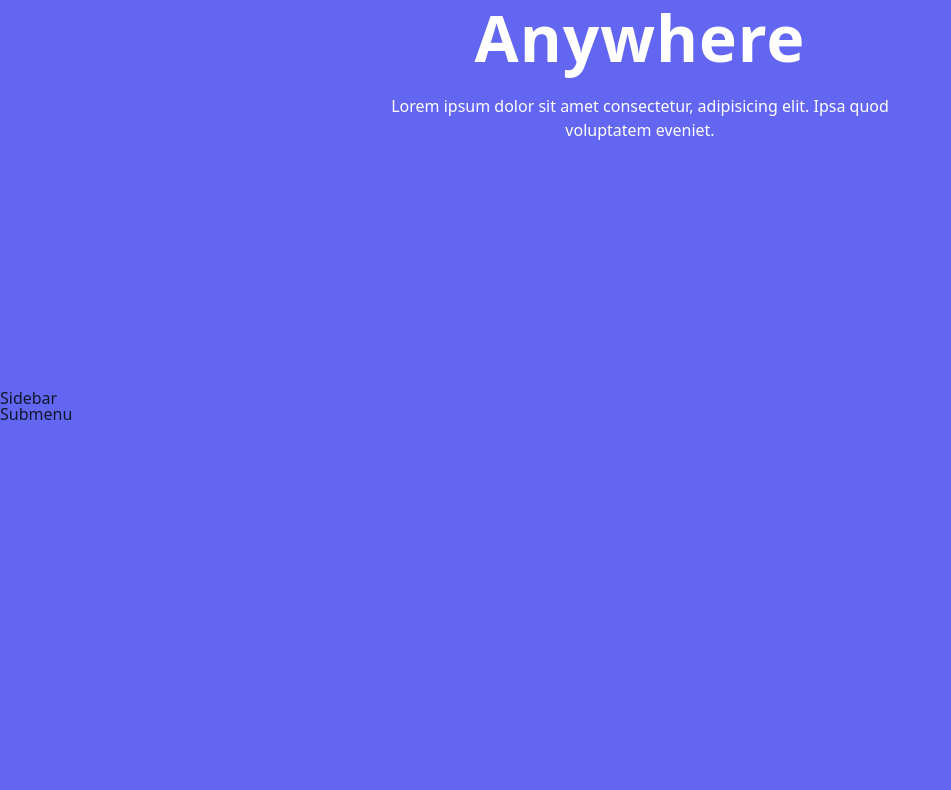
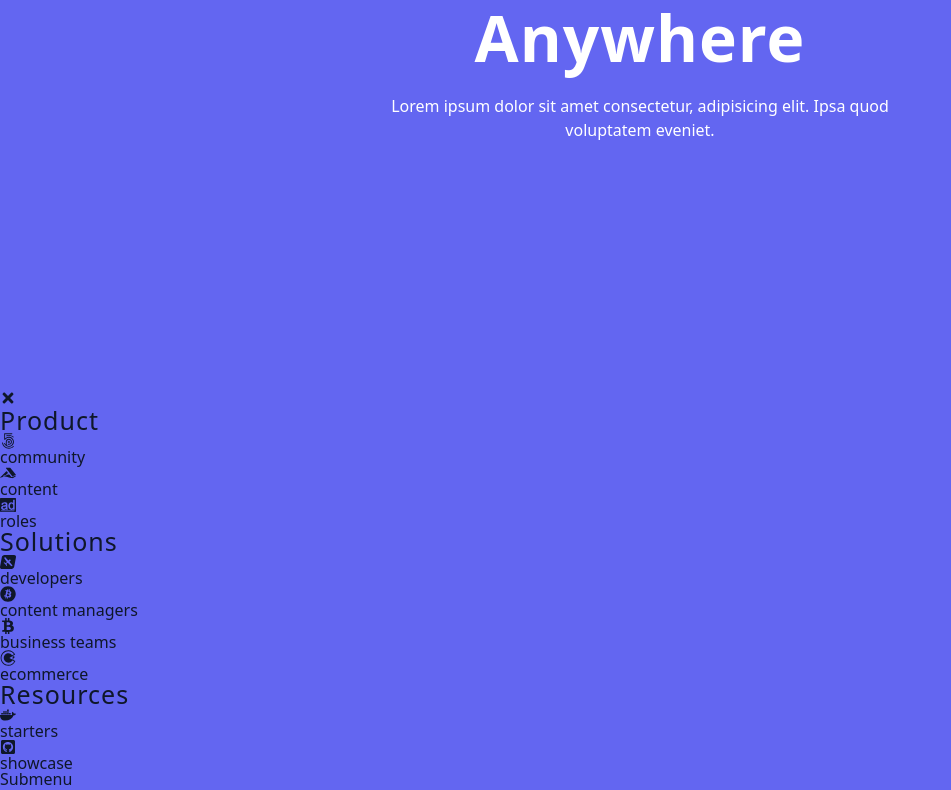
Before and after one commit to stormymayday/react-sublinks, a Next.js app: page / in a window 1280 px wide. Shown: the part 410-1200 px from the top of the page, without its empty margins (0-951 px from the left). Before the commit the page ends 835 px from the top, so only its background shows below. Built offline with nearby package versions, Linux system fonts and the light colour scheme.

Commit message:
Sidebar TSX

```diff
--- a/components/Sidebar.tsx
+++ b/components/Sidebar.tsx
@@ -1,4 +1,43 @@
+"use client";
+
+import { FaTimes } from "react-icons/fa";
+import sublinks from "@/data";
+import { useAppContext } from "@/context/AppContext";
+
 function Sidebar() {
-    return <div>Sidebar</div>;
+    const { isSideBarOpen, setIsSidebarOpen } = useAppContext();
+    return (
+        <aside className="sidebar">
+            <div className="sidebar-container">
+                <button
+                    className="close-btn"
+                    onClick={() => setIsSidebarOpen(!isSideBarOpen)}
+                >
+                    <FaTimes />
+                </button>
+                <div className="sidebar-links">
+                    {sublinks.map((item) => {
+                        const { pageId, links, page } = item;
+                        return (
+                            <article key={pageId}>
+                                <h4>{page}</h4>
+                                <div className="sidebar-sublinks">
+                                    {links.map((link) => {
+                                        const { id, url, icon, label } = link;
+                                        return (
+                                            <a key={id} href={url}>
+                                                {icon}
+                                                {label}
+                                            </a>
+                                        );
+                                    })}
+                                </div>
+                            </article>
+                        );
+                    })}
+                </div>
+            </div>
+        </aside>
+    );
 }
 export default Sidebar;
```
